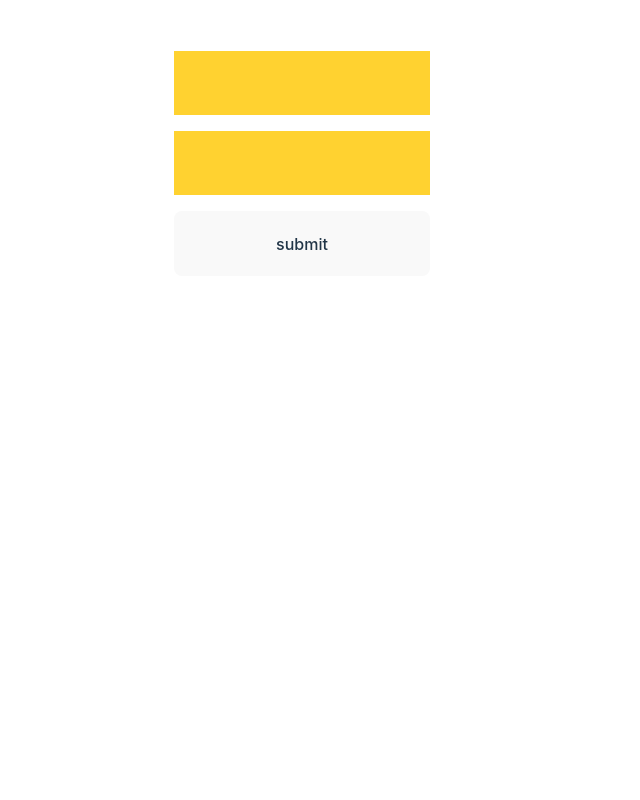
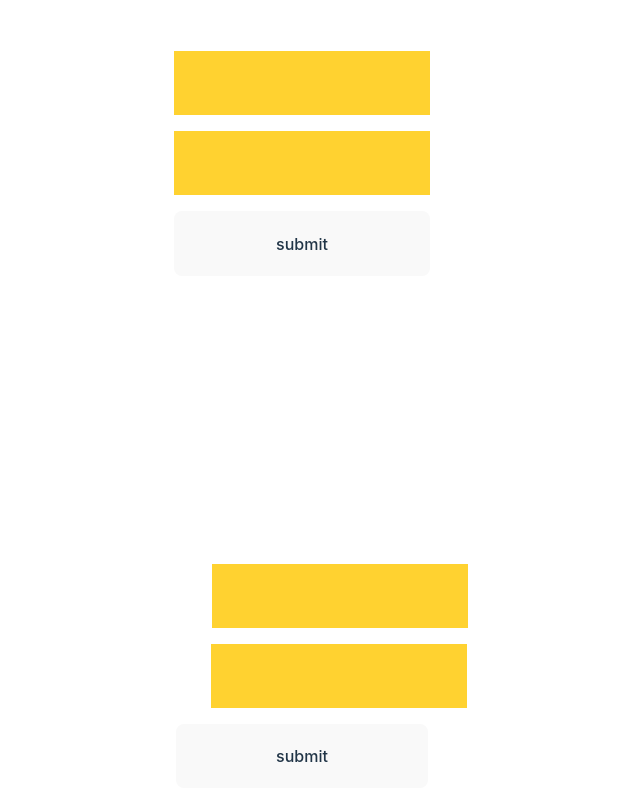
Before and after one commit to nikhil-kamboj420/React.js_HOOKS_, a React (Vite) app: page / in a window 1280 px wide. Shown: the part 6220-7020 px from the top of the page, without its empty margins (338-978 px from the left). Before the commit the page ends 6816 px from the top, so only its background shows below. Built offline with nearby package versions, Linux system fonts and the light colour scheme.

Commit message:
add new ForwardRef component

```diff
--- a/src/App.jsx
+++ b/src/App.jsx
@@ -12,6 +12,7 @@ import { UseStateObject } from "./components/hooks/useState/UseStateObject";
 import { Timer } from "./components/hooks/useEffect/Timer";
     {/*useRef Component */}
 import { Example } from "./components/hooks/useref/example";
+import { ForwardRef } from "./components/hooks/useref/ForwardRef";
 
 function App() {
   return (
@@ -26,7 +27,9 @@ function App() {
       <ToggleSwich/>
       {/* useEffect components */}
       <Timer/>
+      {/* useRef components */}
       <Example/>
+      <ForwardRef/>
     </>
   );
 }
--- /dev/null
+++ b/src/components/hooks/useref/ForwardRef.jsx
@@ -0,0 +1,26 @@
+import { useRef } from "react";
+
+export const ForwardRef = () => {
+    const username = useRef(null);
+    const password = useRef(null);
+    const handleSubmit = (e) => {
+        e.preventDefault();
+        console.log(username.current.value, password.current.value);
+    }
+    return (
+        <form onSubmit={handleSubmit}>
+            <InputChild label="username" ref={username} />
+            <InputChild label="password" ref={password} type="password" />
+            <button>submit</button>
+        </form>
+    )
+}
+
+const InputChild = ({ label, ref, type = "text" }) => {
+    return (
+        <div>
+            <label className="text-white">{label}</label>
+            <input className="text-2xl text-black w-3xs px-1.5 py-4 mb-4 bg-amber-300" type={type} ref={ref} />
+        </div>
+    )
+}
```
